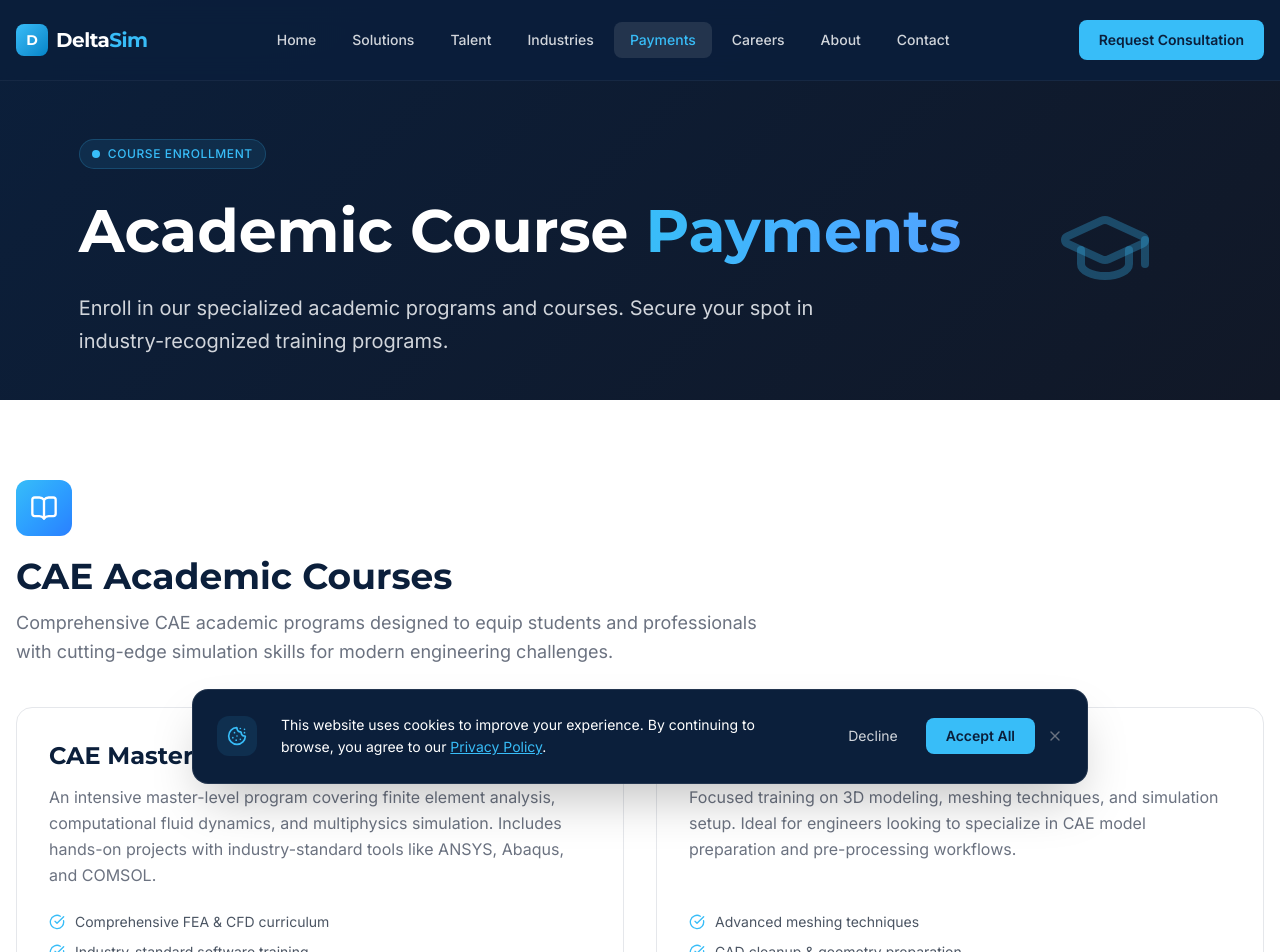
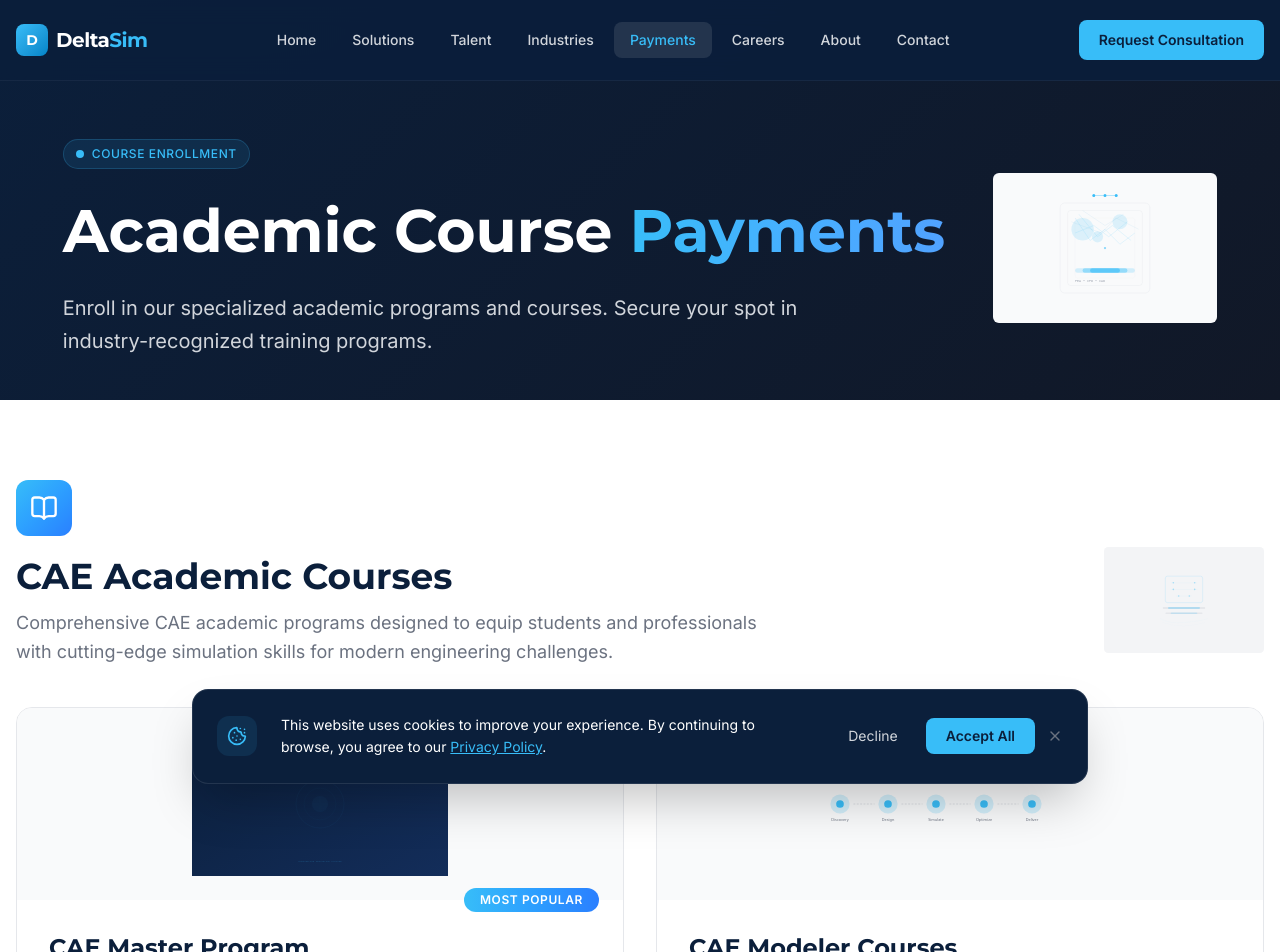
Before and after one commit to varunnegi07/deltasim, a Next.js app: page /payments in a window 1280 px wide. Shown: the top 952 px of the page. Built offline with nearby package versions, Linux system fonts and the light colour scheme.

Commit message:
feat: add images to payments page

```diff
--- a/src/app/payments/page.tsx
+++ b/src/app/payments/page.tsx
@@ -10,10 +10,12 @@
     id: "cae",
     title: "CAE Academic Courses",
     icon: BookOpen,
+    image: "/images/talent-simulation.svg",
     description: "Comprehensive CAE academic programs designed to equip students and professionals with cutting-edge simulation skills for modern engineering challenges.",
     courses: [
       {
         title: "CAE Master Program",
+        image: "/images/solution-poster.svg",
         description: "An intensive master-level program covering finite element analysis, computational fluid dynamics, and multiphysics simulation. Includes hands-on projects with industry-standard tools like ANSYS, Abaqus, and COMSOL.",
         price: "XXXX",
         features: [
@@ -26,6 +28,7 @@
       },
       {
         title: "CAE Modeler Courses",
+        image: "/images/process-diagram.svg",
         description: "Focused training on 3D modeling, meshing techniques, and simulation setup. Ideal for engineers looking to specialize in CAE model preparation and pre-processing workflows.",
         price: "XXXX",
         features: [
@@ -42,10 +45,12 @@
     id: "civil",
     title: "CIVIL Academic Structural Courses",
     icon: Building2,
+    image: "/images/industry-industrial.svg",
     description: "Specialized civil engineering programs focused on structural analysis, design codes, and simulation-driven design for buildings, bridges, and infrastructure.",
     courses: [
       {
         title: "Master Program in Electric/Hybrid Vehicle",
+        image: "/images/industry-auto.svg",
         description: "An advanced program covering electric and hybrid vehicle powertrain design, battery systems, thermal management, and structural integration. Combines CAE simulation with automotive engineering principles.",
         price: "XXXX",
         features: [
@@ -90,9 +95,12 @@
               </p>
             </div>
             <div className="flex-shrink-0 hidden md:block">
-              <div className="w-48 h-32 flex items-center justify-center">
-                <GraduationCap className="w-24 h-24 text-cyan/30" />
-              </div>
+              <img
+                src="/images/dual-engineering.svg"
+                alt="Engineering courses"
+                className="w-56 h-40 object-contain"
+                loading="lazy"
+              />
             </div>
           </div>
         </motion.div>
@@ -126,6 +134,8 @@
         transition={{ duration: 0.5 }}
         className="mb-10"
       >
+        <div className="flex items-start gap-6 md:gap-10">
+          <div className="flex-1">
             <div className="w-14 h-14 rounded-xl bg-gradient-to-br from-cyan to-blue-500 flex items-center justify-center mb-5">
               <Icon className="w-7 h-7 text-white" />
             </div>
@@ -135,6 +145,16 @@
             <p className="text-grey-500 text-lg max-w-3xl leading-relaxed">
               {category.description}
             </p>
+          </div>
+          <div className="flex-shrink-0 hidden md:block mt-14">
+            <img
+              src={category.image}
+              alt={category.title}
+              className="w-40 h-32 object-contain"
+              loading="lazy"
+            />
+          </div>
+        </div>
       </motion.div>
       <div className="grid md:grid-cols-2 gap-8">
         {category.courses.map((course, i) => (
@@ -156,12 +176,21 @@
       initial={{ opacity: 0, y: 30 }}
       animate={isInView ? { opacity: 1, y: 0 } : {}}
       transition={{ duration: 0.5, delay: index * 0.15 }}
-      className={`relative rounded-2xl border p-8 flex flex-col ${
+      className={`relative rounded-2xl border flex flex-col overflow-hidden ${
         isSold
           ? "border-grey-200 bg-grey-50"
           : "border-grey-200 bg-white hover-lift hover:border-cyan/20"
       }`}
     >
+      <div className={`h-48 flex items-center justify-center ${isSold ? "bg-grey-100" : "bg-grey-50"}`}>
+        <img
+          src={course.image}
+          alt={course.title}
+          className="w-full h-full object-contain p-6"
+          loading="lazy"
+        />
+      </div>
+      <div className="p-8 flex flex-col flex-1 relative">
         {course.badge && (
           <span
             className={`absolute -top-3 right-6 px-4 py-1 rounded-full text-xs font-semibold uppercase tracking-wider ${
@@ -173,7 +202,7 @@
             {course.badge}
           </span>
         )}
-      <h3 className="font-heading font-bold text-xl md:text-2xl text-navy mb-3 pr-24">
+        <h3 className="font-heading font-bold text-xl md:text-2xl text-navy mb-3">
           {course.title}
         </h3>
         <p className="text-grey-500 leading-relaxed mb-6 flex-1">
@@ -204,6 +233,7 @@
             {!isSold && <CreditCard className="w-4 h-4" />}
           </button>
         </div>
+      </div>
     </motion.div>
   );
 }
```
Lines whose indentation alone changed are shown as unchanged.
